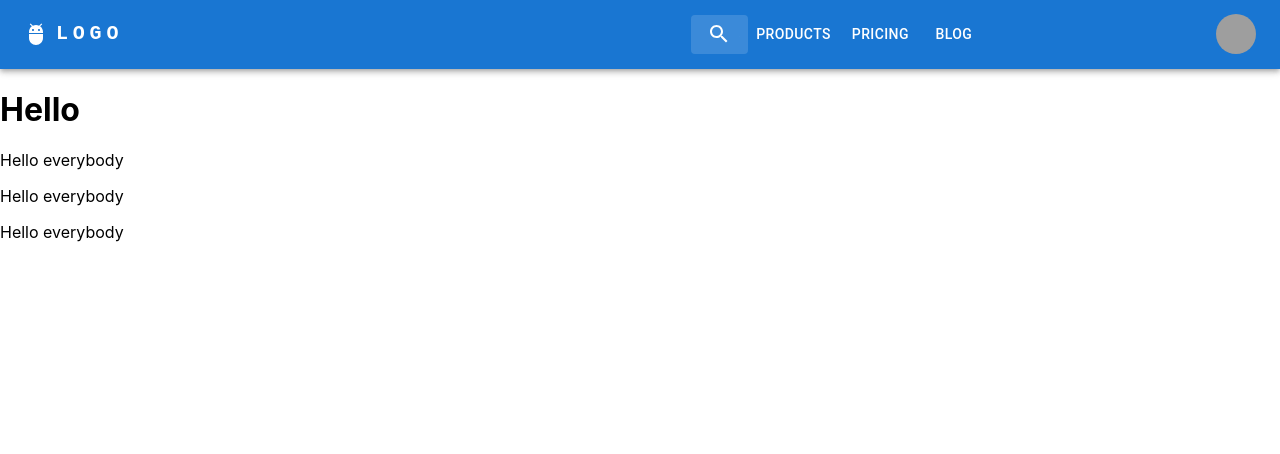
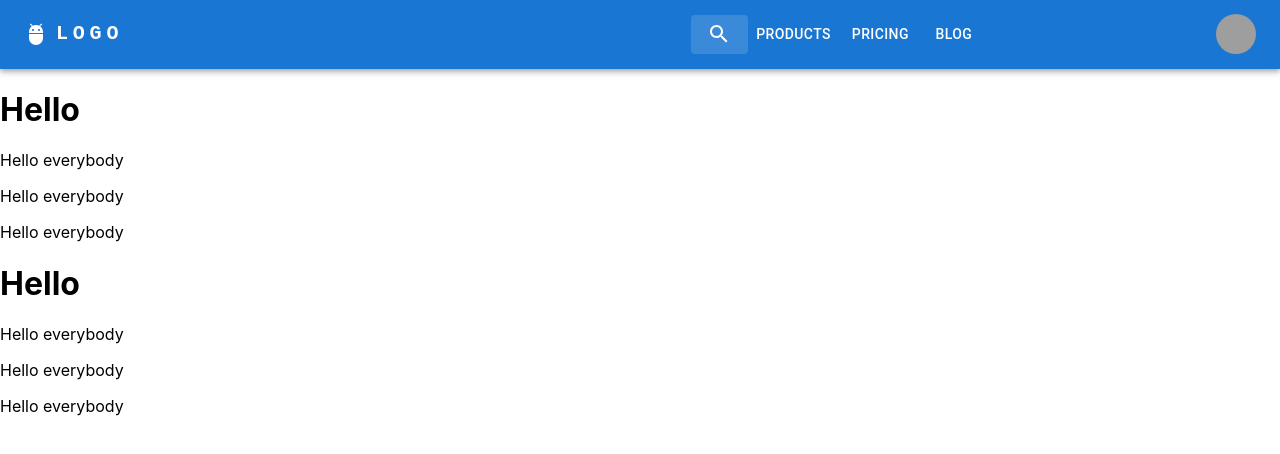
Before and after one commit to SergioDegas/Music-land, a React (Create React App) app: page / in a window 1280 px wide. Shown: the top 454 px of the page. Built offline with nearby package versions, Linux system fonts and the light colour scheme; grey boxes are pictures that could not be loaded.

Commit message:
Update App.jsx

```diff
--- a/src/components/App.jsx
+++ b/src/components/App.jsx
@@ -14,6 +14,16 @@ export const App = () => {
       <div>
         <p>Hello everybody</p>
       </div>
+      <h1>Hello</h1>
+      <div>
+        <p>Hello everybody</p>
+      </div>
+      <div>
+        <p>Hello everybody</p>
+      </div>
+      <div>
+        <p>Hello everybody</p>
+      </div>
     </>
   );
 };
```
